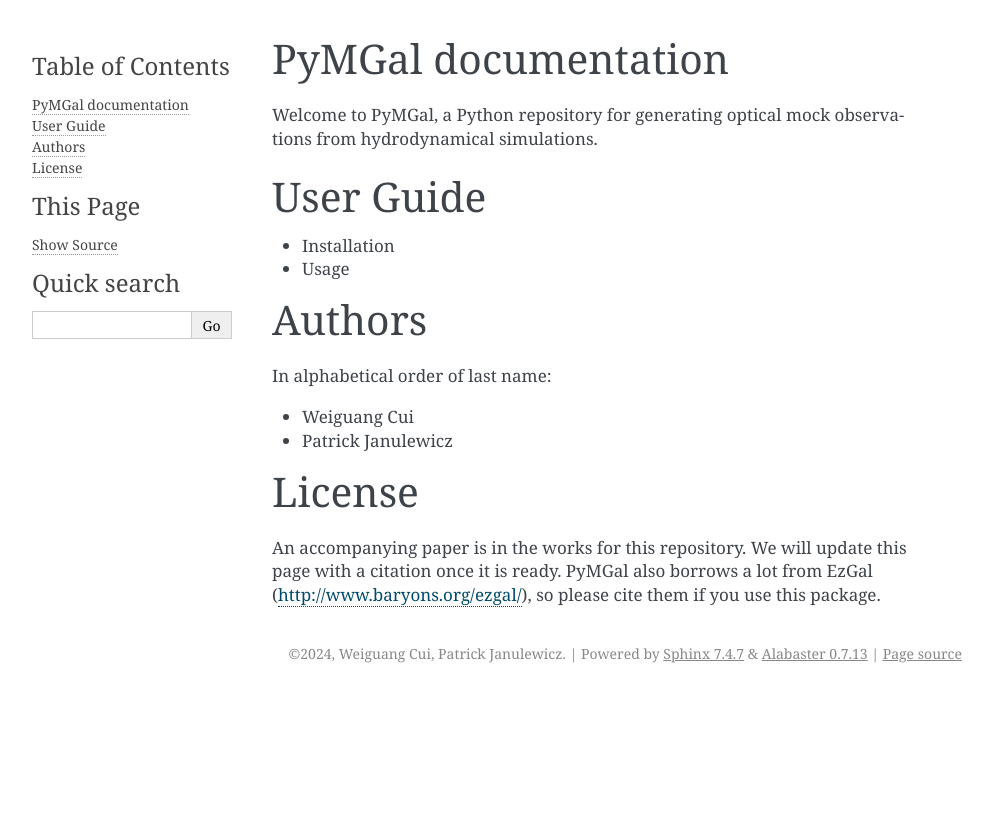
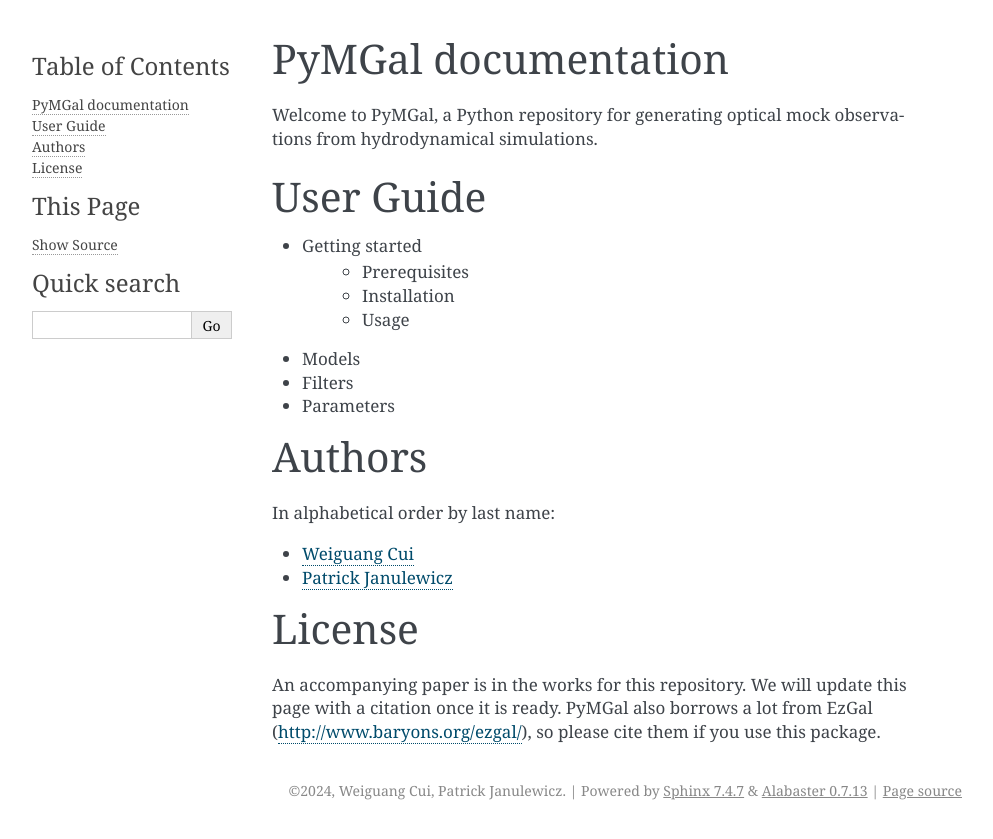
Before and after one commit to pjanul/pymgal, a Sphinx documentation site: the page built from doc/source/index.rst, in a window 1280 px wide. Shown: the top 839 px of the page, without its empty margins (148-1141 px from the left). Built offline with Sphinx 7.4.7, drawn with Linux system fonts in a browser that asks for light colours.

Commit message:
Added more structure

```diff
--- a/doc/source/index.rst
+++ b/doc/source/index.rst
@@ -19,8 +19,15 @@ User Guide
    :maxdepth: 2
    :caption: User Guide:
 
-* Installation
-* Usage
+* Getting started
+    * Prerequisites
+    * Installation
+    * Usage
+* Models
+* Filters
+* Parameters
+
+
 
 Authors
 =======
@@ -29,10 +36,11 @@ Authors
    :maxdepth: 1
    :caption: Authors:
 
-In alphabetical order of last name:
+In alphabetical order by last name:
 
-* Weiguang Cui
-* Patrick Janulewicz
+* `Weiguang Cui <https://sites.google.com/view/cuiweiguang>`_
+* `Patrick Janulewicz <https://scholar.google.com/citations?user=RpPv-UIAAAAJ&hl=en>`_
+
 
 
 License
```
